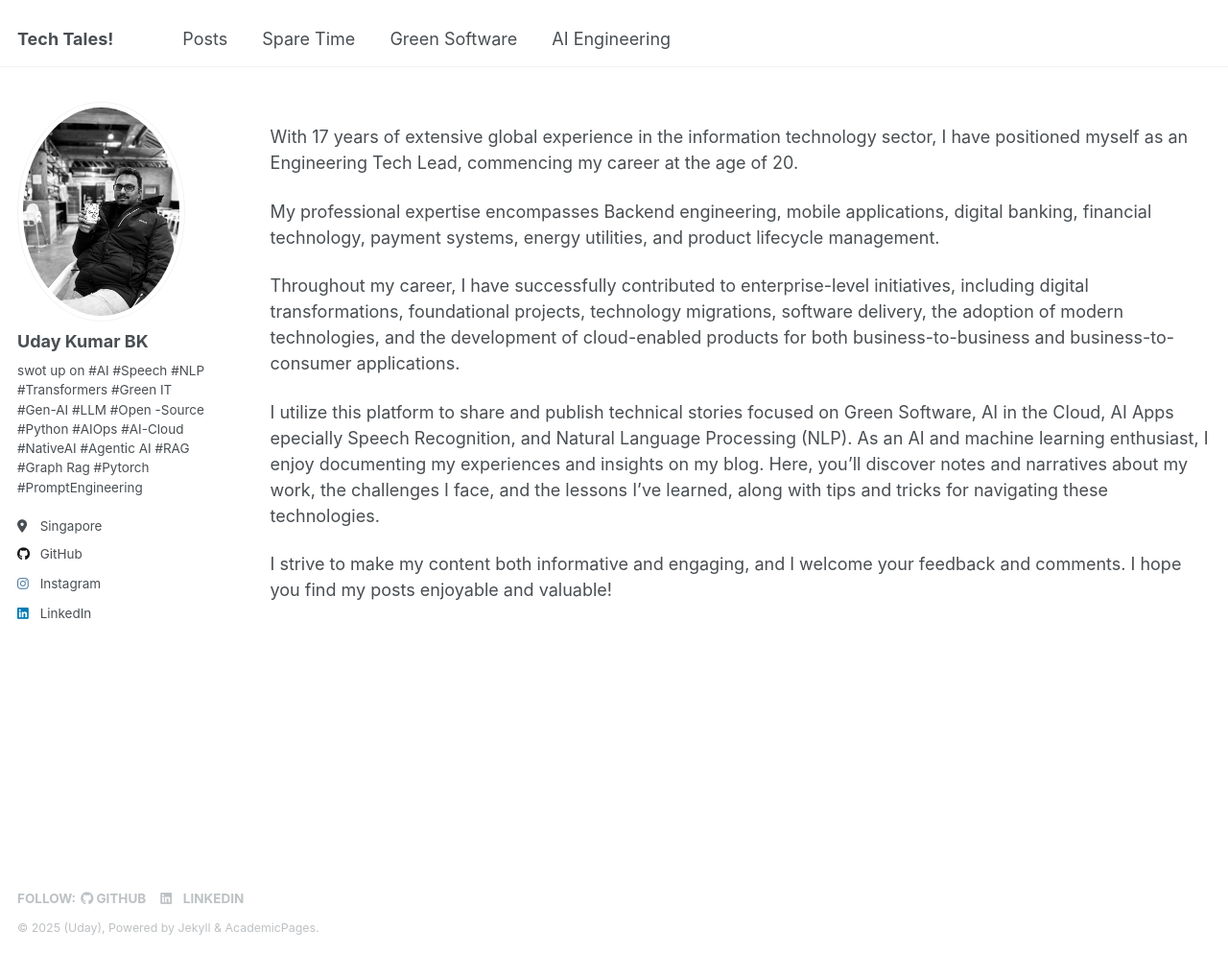
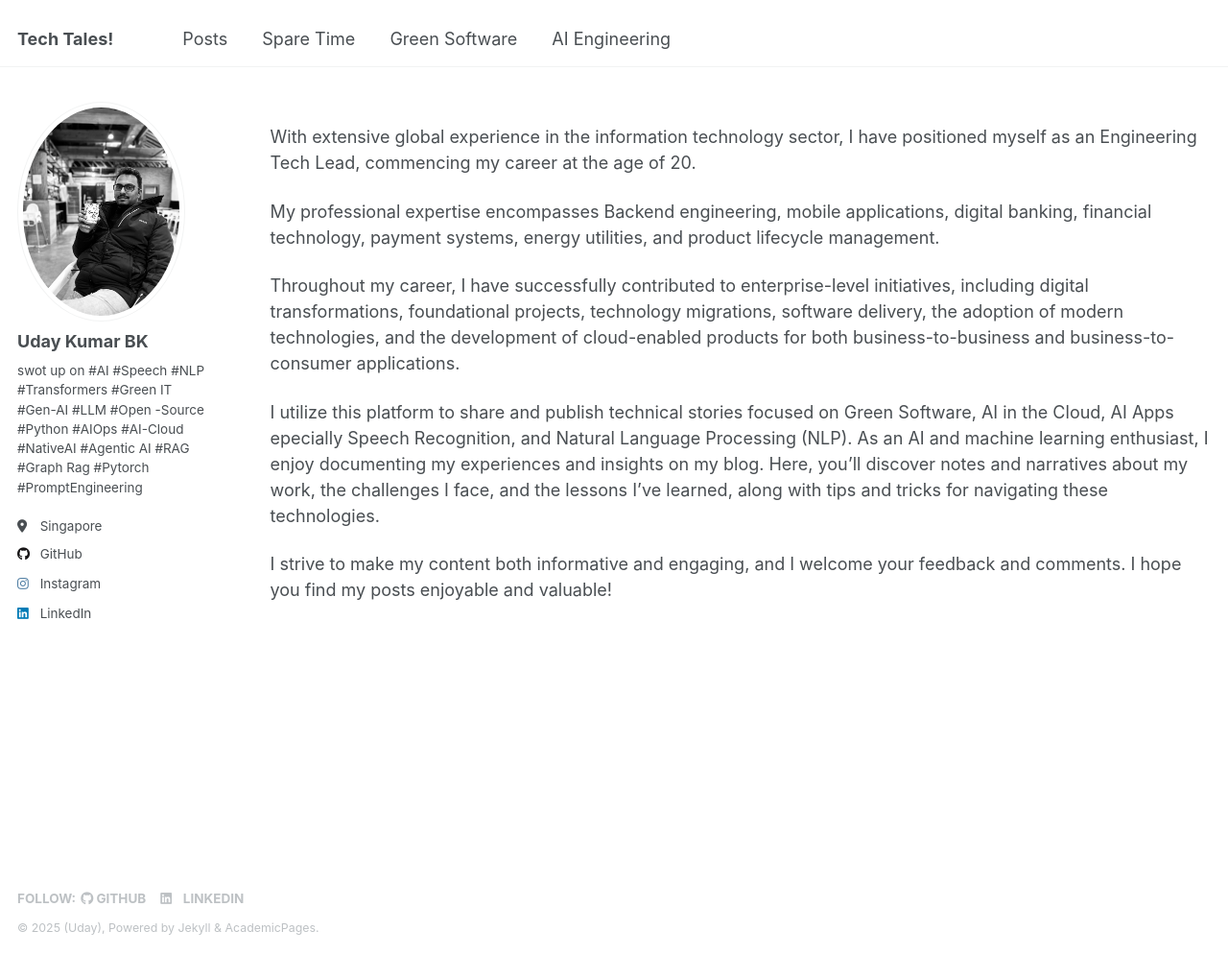
Before and after one commit to uday160386/uday160386.github.io, a Jekyll site: the page built from _pages/about.md, in a window 1280 px wide and 995 px high. Shown: the whole window at 96% size. Built offline with Jekyll 4.4.1, drawn with Linux system fonts in a browser that asks for light colours.

Commit message:
updated profile

```diff
--- a/_pages/about.md
+++ b/_pages/about.md
@@ -14,7 +14,7 @@ redirect_from:
   <a href="https://www.instagram.com/vukclicks/"><i class="fab fa-fw fa-instagram icon-pad-right" aria-hidden="true" style="font-size:25px"></i></a> -->
 
 
-With 17 years of extensive global experience in the information technology sector, I have positioned myself as an Engineering Tech Lead, commencing my career at the age of 20.
+With extensive global experience in the information technology sector, I have positioned myself as an Engineering Tech Lead, commencing my career at the age of 20.
 
 My professional expertise encompasses Backend engineering, mobile applications, digital banking, financial technology, payment systems, energy utilities, and product lifecycle management.
 
```
